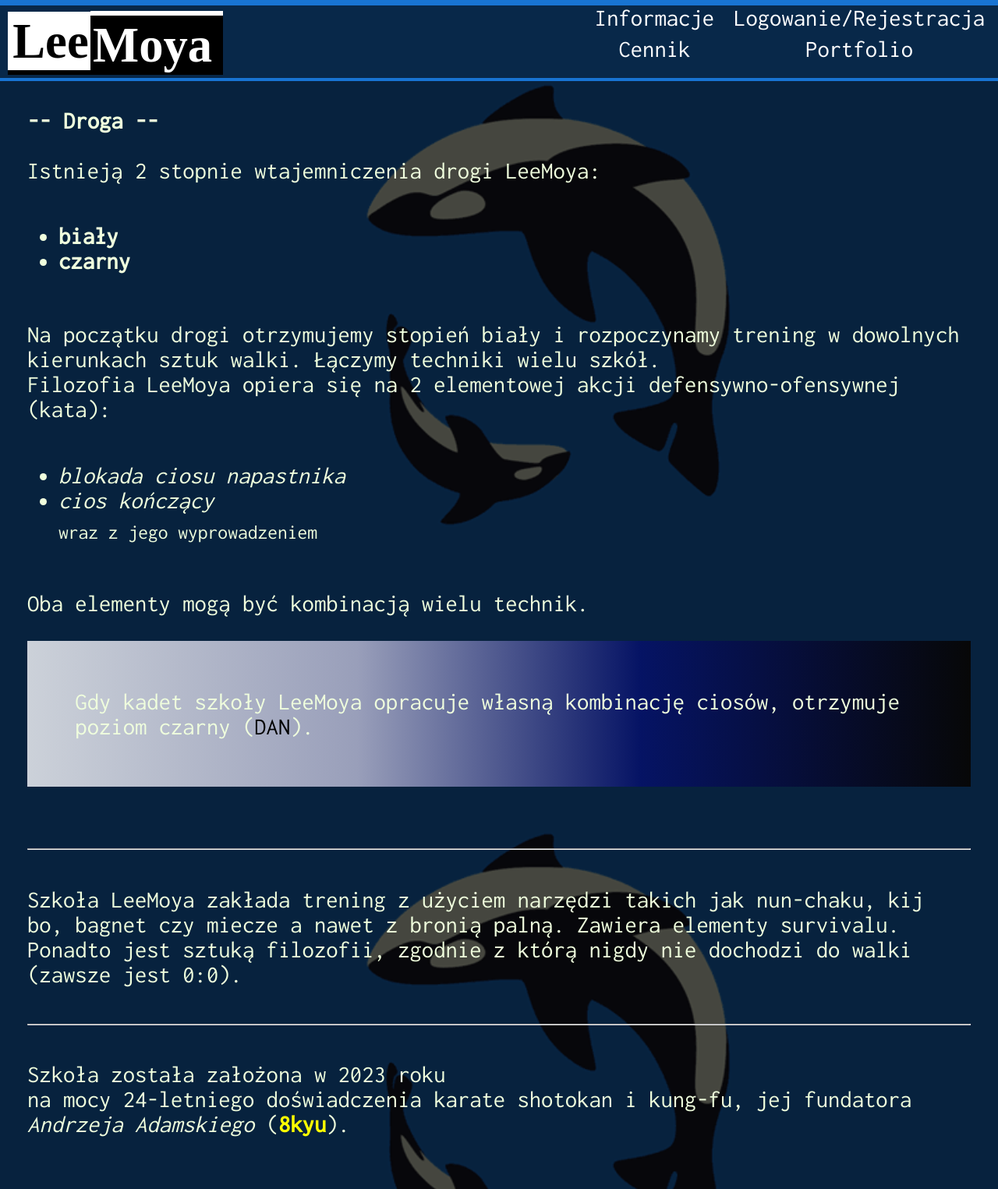
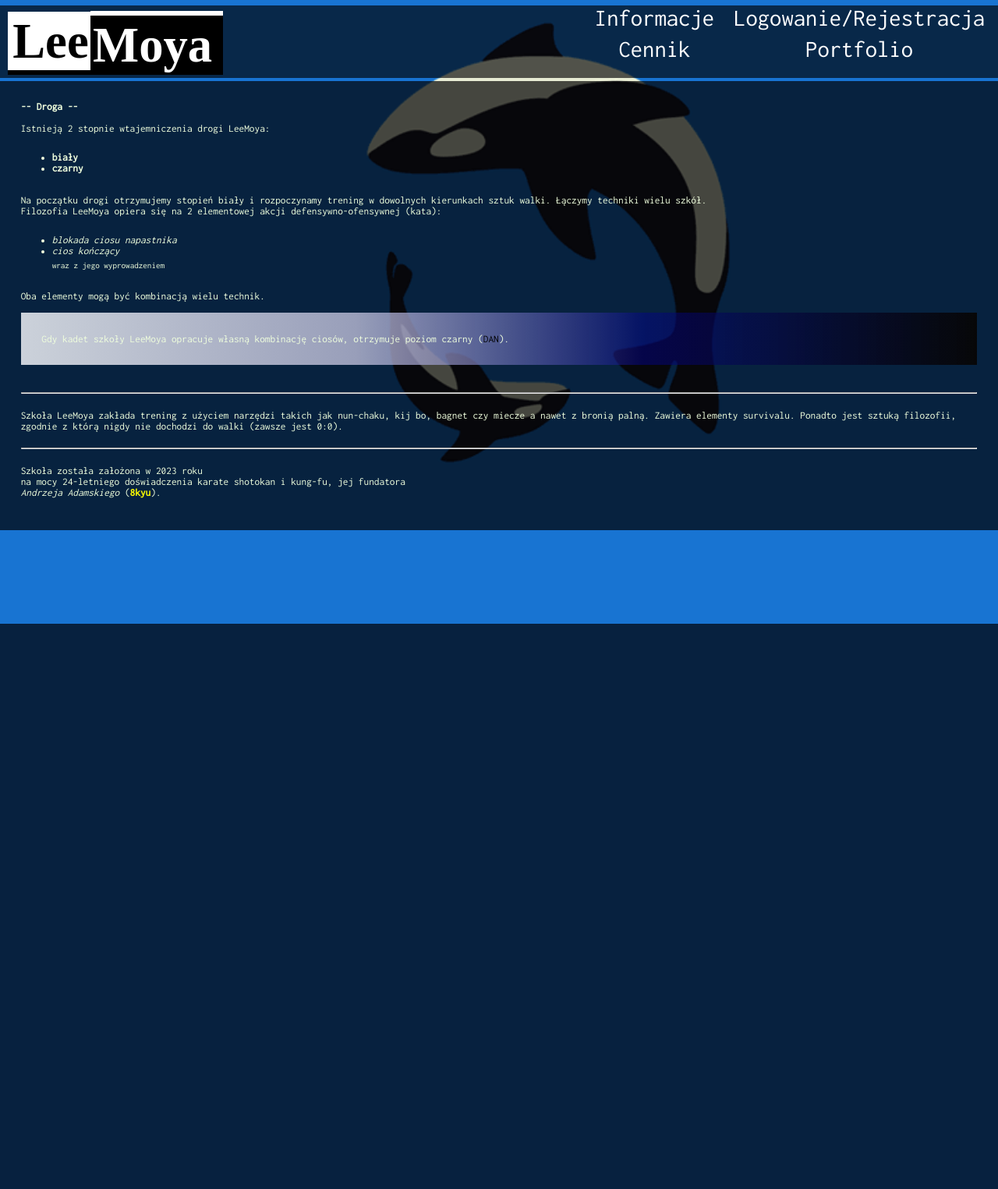
Before and after one commit to Vicky347/ngcssid-71395931, a PHP site: page / in a window 1280 px wide. Shown: the whole page at 78% size. After the commit the page ends 800 px from the top, so only its background shows below. Run offline with PHP 8.4, Linux system fonts and the light colour scheme; some web fonts are replaced.

Commit message:
Add files via upload

```diff
--- a/index.php
+++ b/index.php
@@ -5,8 +5,8 @@
    <?php
    include("header.php");
    ?>
-        <table style="font-family: 'Inconsolata', cursive; background:rgba(0,0,0, 0.7); padding:2em; margin-top:97px;">
-            <tr><td>
+        <div style="font-family: 'Inconsolata', cursive; background:rgba(0,0,0, 0.7); padding:2em; margin-top:97px; font-size:10pt;">
+
 	<b>-- Droga --</b>
 	<br>
 	<br>
@@ -51,7 +51,7 @@ Oba elementy mogą być kombinacją wielu technik.
 	<br>
 	<br>
 
-	 </table>
+	 </div>
     <!--
     <iframe src="photo.html?x2" width="320" height="640"></iframe>
     -->
```
